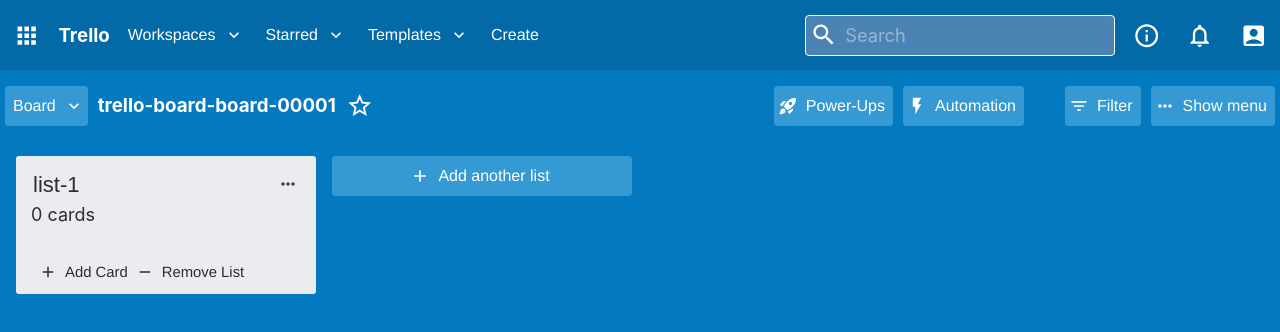
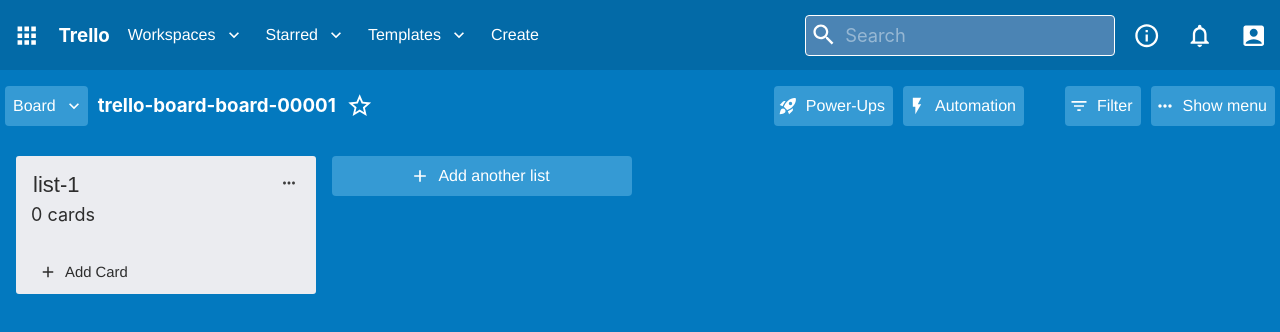
Before and after one commit to james868198/trello-clone, a React (Create React App) app: page /b/board-00001 in a window 1280 px wide. Both pictures are taken after a click on the button "Add another list". Shown: the top 332 px of the page. Built offline with nearby package versions, Linux system fonts and the light colour scheme.

Commit message:
Add menu component.

```diff
--- /dev/null
+++ b/src/components/common/BasicMenu.js
@@ -0,0 +1,110 @@
+import * as React from 'react';
+import styled from 'styled-components';
+
+import Menu from '@mui/material/Menu';
+import MenuItem from '@mui/material/MenuItem';
+import Divider from '@mui/material/Divider';
+import CloseIcon from '@mui/icons-material/Close';
+
+const FONTSIZE = '18px'
+
+const Container = styled(Menu)`
+font-size: ${FONTSIZE};
+.MuiMenu-paper {
+    background-color: #ffffff;
+
+}
+`
+
+const MenuContainer = styled.div`
+width: 320px;
+`
+
+const MenuTitleContainer = styled.div`
+text-align: center;
+color: #6d6d6d;
+display:flex;
+flex-direction:row;
+justify-content: center;
+align-items: center;
+height: 46px;
+`
+const CloseButtonContainer = styled.div`
+position: absolute;
+right: 22px;
+top: 22px;
+`
+
+export default function MoreMenu(props) {
+  const [anchorEl, setAnchorEl] = React.useState(null);
+  const open = Boolean(anchorEl);
+  const {items, title} = props
+  const handleClick = (e) => {
+    e.stopPropagation();
+    e.preventDefault();
+    setAnchorEl(e.currentTarget);
+  };
+  const handleClose = (callback = null) => (e) =>{
+    e.stopPropagation();
+    e.preventDefault();
+    setAnchorEl(null);
+    if (callback)
+      callback()
+  };
+
+  // components
+
+  const MenuTitle = () => {
+    if (title)
+      return (
+        <MenuTitleContainer>{title}</MenuTitleContainer>
+
+      )
+  }
+  const MenuItems = () => {
+    if (Array.isArray(items))
+      return items.map(item =>
+        <MenuItem
+            sx={{
+                fontSize: '16px'
+            }}
+            key={item.name}
+            onClick={handleClose(item.handler)}>
+                {item.name}
+        </MenuItem>)
+  }
+  const CloseButton = () => {
+    return (
+        <CloseButtonContainer onClick={handleClose()}>
+            <CloseIcon sx={{cursor: 'pointer', fontSize: '20px', color: '#757575'}}/>
+        </CloseButtonContainer>
+    )
+  }
+  return (
+    <>
+      <div
+       aria-controls={open ? 'basic-menu' : undefined}
+       aria-haspopup="true"
+       aria-expanded={open ? 'true' : undefined}
+       onClick={handleClick}
+      >
+        {props.children}
+      </div>
+      <Container
+        anchorEl={anchorEl}
+        open={open}
+        onClose={handleClose()}
+        MenuListProps={{
+          'aria-labelledby': 'basic-button',
+        }}
+      >
+        <MenuContainer>
+            <CloseButton/>
+            <MenuTitle/>
+            <Divider/>
+            <MenuItems/>
+        </MenuContainer>
+      </Container>
+    </>
+  );
+}
--- /dev/null
+++ b/src/components/common/MoreMenu.js
@@ -0,0 +1,22 @@
+import * as React from 'react';
+import IconButton from '@mui/material/IconButton';
+import MoreHorizIcon from '@mui/icons-material/MoreHoriz';
+import BasicMenu from './BasicMenu'
+
+export default function MoreMenu(props) {
+  const MoreIcon = ()=>{
+    return (
+      <IconButton
+        sx={{
+          color: '#3d3d3d',
+          '&:hover': {
+              backgroundColor: '#d1d2d5',
+        }}}
+        shape="square"
+        >
+        <MoreHorizIcon sx={{fontSize: '18px'}}/>
+      </IconButton>
+    )
+  }
+  return (<BasicMenu {...props}><MoreIcon/></BasicMenu>)
+}
--- /dev/null
+++ b/src/components/common/buttons/CloseIconButton.js
@@ -0,0 +1,17 @@
+import React from 'react';
+import IconButton from '@mui/material/IconButton';
+import CloseIcon from '@mui/icons-material/Close';
+
+export default function CloseIconButton() {
+
+    return (
+        <IconButton sx={{
+            color: '#6c6c6c',
+            '&:hover': {
+                backgroundColor: '#ebebeb',
+            },
+        }}>
+            <CloseIcon fontSize='small'/>
+        </IconButton>
+    )
+}
--- a/src/components/layouts/Header/Header.js
+++ b/src/components/layouts/Header/Header.js
@@ -61,6 +61,7 @@
             <Section>
                 <IconButton sx={{
                     fontSize: 30,
+                    color: '#ffffff',
                     '&:hover': {
                         backgroundColor: '#6595bd',
                     },
--- a/src/components/trelloBoard/trelloCard/CardModal/index.js
+++ b/src/components/trelloBoard/trelloCard/CardModal/index.js
@@ -1,7 +1,7 @@
 import React, { useState, useRef } from 'react';
 import styled from 'styled-components';
 import Description from './Description';
-
+import CloseIconButton from '../../../common/buttons/CloseIconButton';
 // mui
 import Paper from '@mui/material/Paper';
 import Backdrop from '@mui/material/Backdrop';
@@ -9,9 +9,9 @@
 import Modal from '@mui/material/Modal';
 import Button from '@mui/material/Button';
 import Typography from '@mui/material/Typography';
-import IconButton from '@mui/material/IconButton';
+// import IconButton from '@mui/material/IconButton';
+
 // icons
-import CloseIcon from '@mui/icons-material/Close';
 import NotesIcon from '@mui/icons-material/Notes';
 import FormatListBulletedIcon from '@mui/icons-material/FormatListBulleted';
 import StickyNote2Icon from '@mui/icons-material/StickyNote2';
@@ -127,14 +127,7 @@
     const CloseButton = () => {
         return (
             <CloseButtonContainer onClick={handleCloseModal}>
-                <IconButton sx={{
-                    color: '#6c6c6c',
-                    '&:hover': {
-                        backgroundColor: '#ebebeb',
-                    },
-                }}>
-                    <CloseIcon fontSize='small'/>
-                </IconButton>
+                <CloseIconButton/>
             </CloseButtonContainer>
         )
     }
--- a/src/components/trelloBoard/trelloList/index.js
+++ b/src/components/trelloBoard/trelloList/index.js
@@ -1,22 +1,19 @@
 import React, { useState, useEffect, useRef, useLayoutEffect } from 'react';
 import { useSelector, useDispatch } from 'react-redux';
 import { addCard, updateListTitle, removeList } from '../../../store/slice/trelloListSlice';
+import MoreMenu from '../../common/MoreMenu';
 
 // mui
 
 import Button from '@mui/material/Button';
-import RemoveIcon from '@mui/icons-material/Remove';
-import IconButton from '@mui/material/IconButton';
 
 // icon
 import AddIcon from '@mui/icons-material/Add';
-import MoreHorizIcon from '@mui/icons-material/MoreHoriz';
 // import ExpandMoreIcon from '@mui/icons-material/ExpandMore';
 
 import TrelloCard from '../trelloCard';
 
 import styled from 'styled-components';
-import { current } from '@reduxjs/toolkit';
 
 const LIST_BACKGROUND_COLOR = '#ebecf0';
 const LIST_COLOR = '#2d2d2d';
@@ -84,7 +81,7 @@
 font-size: 18px;
 `
 
-const MenuIconContainer =  styled.div`
+const MoreIconContainer =  styled.div`
 position: absolute;
 top: 10px;
 right: 10px;
@@ -94,7 +91,7 @@
 
 export default function TrelloList({list, order, ...props}) {
   const titleRef = useRef(null)
-  const dispatch = useDispatch();
+  const dispatch = useDispatch()
   const {handleOnDragStart, handleOnDragEnd, handleCardOnDragEnter, draggedCard, draggedList} = props
 
   useEffect(() => {
@@ -110,6 +107,7 @@
     e.preventDefault();
     callback()
   }
+
   const  handleAddCard = () => {
     console.log('handleAddCard')
     const cardId = `card-${Math.round(Math.random() * 10000).toString()}`
@@ -166,6 +164,12 @@
     return false
   }
 
+  const MenuItems = [
+    {
+      name: "Remove List...",
+      handler: handleRemoveList
+    }
+  ]
   // components
 
   const TrelloListTitle = () => {
@@ -187,18 +191,9 @@
 
   const More = () => {
     return (
-      <MenuIconContainer>
-        <IconButton
-          sx={{
-            color: '#3d3d3d',
-            '&:hover': {
-                backgroundColor: '#d1d2d5',
-          }}}
-
-          shape="square">
-          <MoreHorizIcon sx={{fontSize: '20px'}}/>
-        </IconButton>
-      </MenuIconContainer>
+      <MoreIconContainer>
+        <MoreMenu items={MenuItems} title={'List actions'}/>
+      </MoreIconContainer>
     )
   }
 
@@ -222,26 +217,6 @@
     )
   }
 
-  const RemoveListBtn = () => {
-    return (
-      <Button
-        size="small"
-        variant="text"
-        startIcon={<RemoveIcon />}
-        onClick={eventHandler(handleRemoveList)}
-        sx={{
-          justifyContent: "flex-start",
-          color: '#2d2d2d',
-          '&:hover': {
-              backgroundColor: '#d1d2d5',
-          }}}
-        >
-          Remove List
-      </Button>
-
-    )
-  }
-
   return (
     <Container draggable >
       <Header>
@@ -254,7 +229,7 @@
             <CardWrapper
               dragged={isCardDragged(card)}
               draggable
-              key={index}
+              key={card.id}
               onDragEnd={event => handleOnDragEnd(event)}
               onDragEnter={event => handleCardOnDragEnter(event, index, order)}
               onDragStart={event => handleOnDragStart(event, card, 'card')} >
@@ -265,7 +240,6 @@
       </Content>
       <Footer>
         <AddCardBtn/>
-        <RemoveListBtn/>
       </Footer>
     </Container>
   )
--- a/src/theme.js
+++ b/src/theme.js
@@ -57,18 +57,7 @@
       secondary: grey[700],
       disabled: grey[500]
     },
-    action: {
-      active: '#FFFFFF',
-      activeOpacity: 1,
-      disabled: grey[700],
-      disabledBackground: grey[200],
-      hover: red[100],
-      hoverOpacity: 0.7,
-      focus: red[600],
-      focusOpacity: 1,
-      selected: red[300],
-      selectedOpacity: 1
-    },
+    action: {},
     background: {
       default: 'white',
       main: '#0379bf',
@@ -110,7 +99,7 @@
           borderRadius: BORDER_RADIUS,
         },
       },
-    }
+    },
   },
 });
 
```
